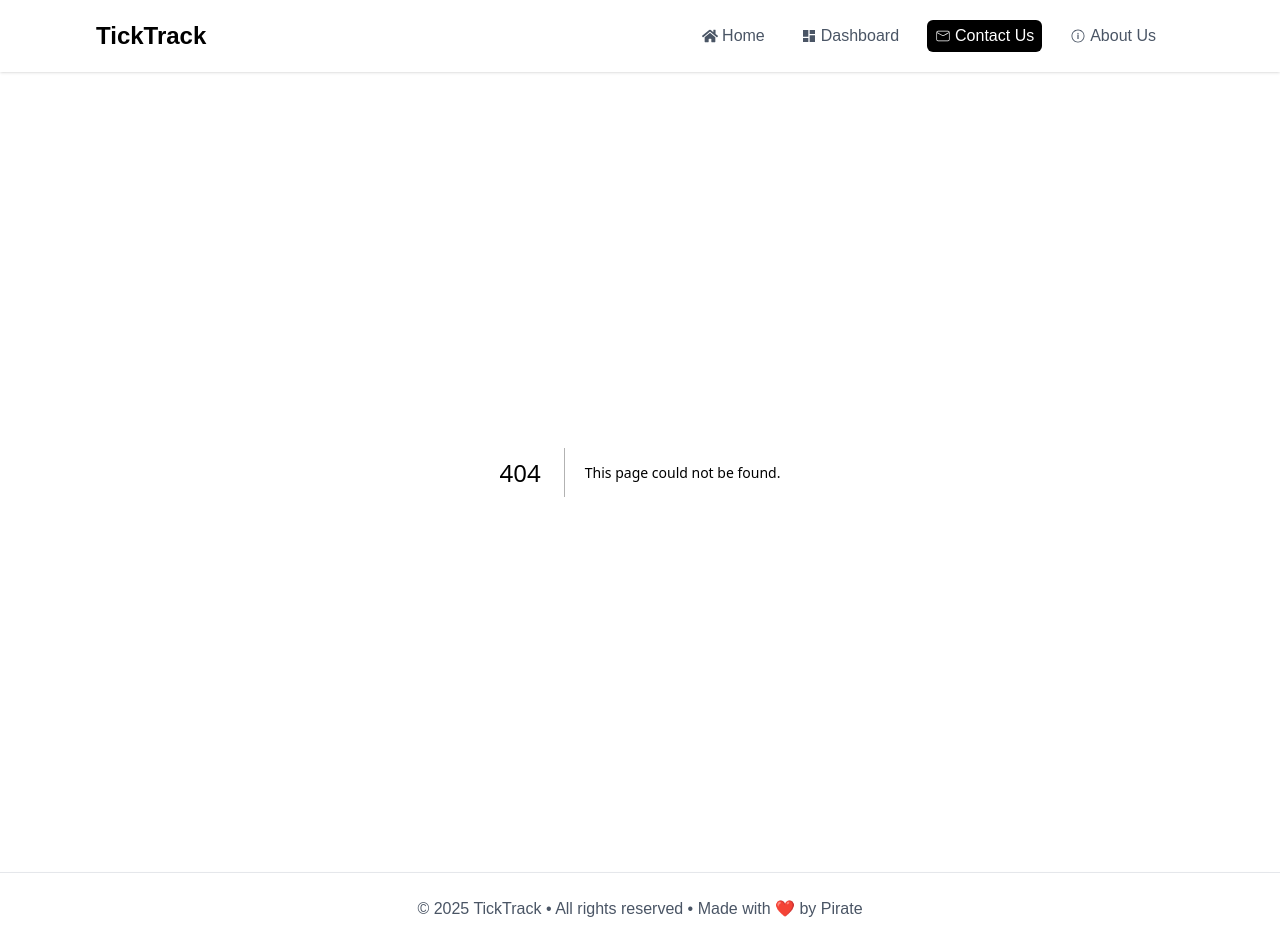
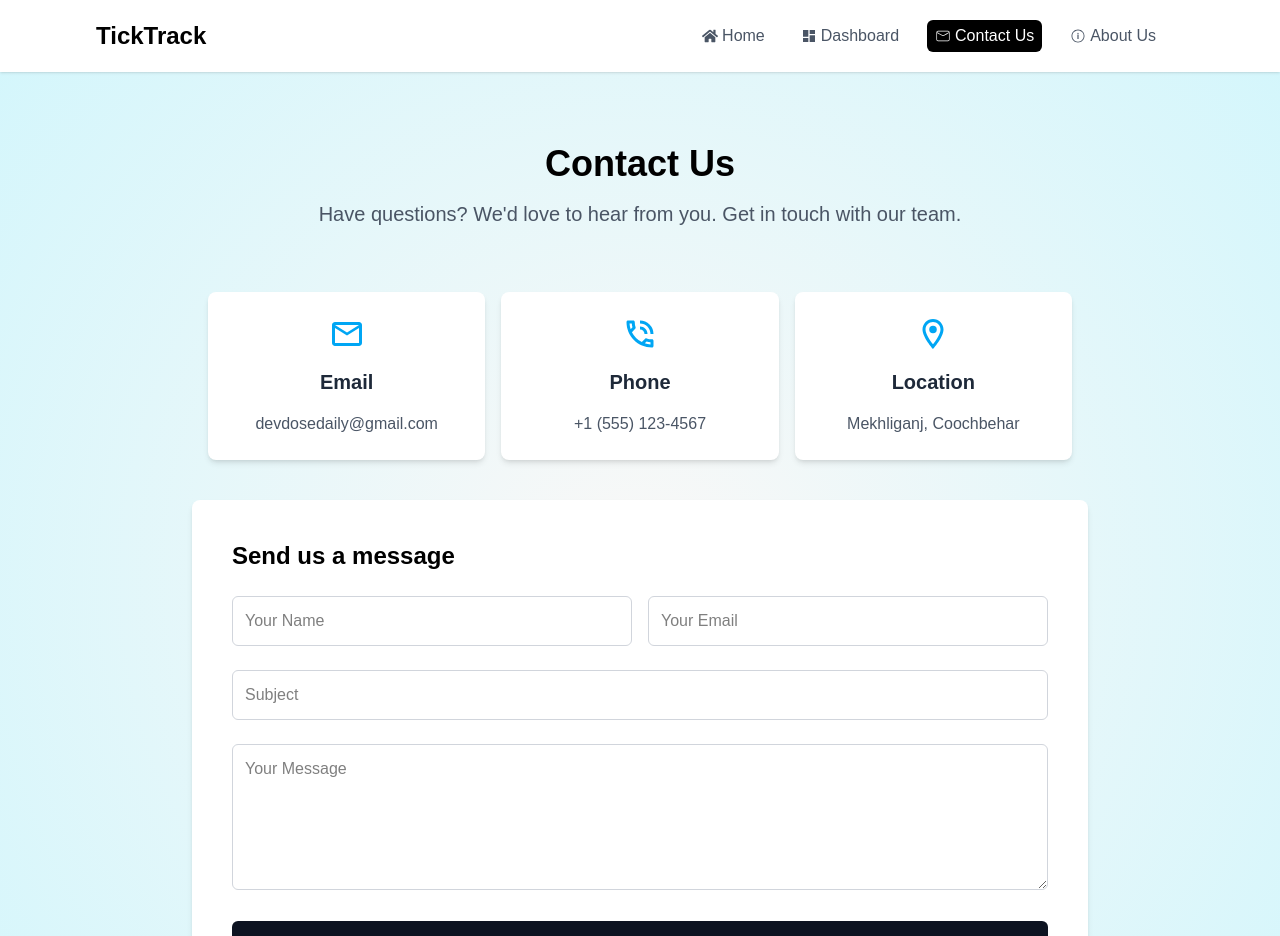
Before and after one commit to pirate08/tick-track, a Next.js app: page /contact-us in a window 1280 px wide. Before the commit this address had no page. Shown: the top 936 px of the page. Built offline with nearby package versions, Linux system fonts and the light colour scheme.

Commit message:
Contact Us page is fully ready...

```diff
--- /dev/null
+++ b/src/app/contact-us/page.js
@@ -0,0 +1,13 @@
+import ContactUs from '@/components/ContactUs';
+import React from 'react';
+
+const page = () => {
+  return (
+    <div>
+      {/* --Contact Us-- */}
+      <ContactUs />
+    </div>
+  );
+};
+
+export default page;
--- /dev/null
+++ b/src/components/ContactUs.jsx
@@ -0,0 +1,82 @@
+import Box from '@/ui/Box2';
+import React from 'react';
+import {
+  MdOutlineMail,
+  MdOutlinePhoneInTalk,
+  MdOutlineLocationOn,
+} from 'react-icons/md';
+
+const ContactUs = () => {
+  return (
+    <div className='h-full px-4 py-10 md:py-18 flex flex-col justify-center items-center'>
+      {/* --Title-- */}
+      <h1 className='text-3xl md:text-4xl font-bold mb-4'>Contact Us</h1>
+      {/* --Paragraph-- */}
+      <p className='mb-10 md:mb-16 text-gray-600 text-md md:text-xl text-center'>
+        Have questions? We'd love to hear from you. Get in touch with our team.
+      </p>
+      {/* --Box Part-- */}
+      <div className='grid grid-cols-1 md:grid-cols-2 lg:grid-cols-3 gap-4 w-full max-w-4xl px-4'>
+        {/* --Box 1-- */}
+        <Box
+          icon={<MdOutlineMail />}
+          title={'Email'}
+          value={'devdosedaily@gmail.com'}
+        />
+        {/* --Box 2-- */}
+        <Box
+          icon={<MdOutlinePhoneInTalk />}
+          title={'Phone'}
+          value={'+1 (555) 123-4567'}
+        />
+        {/* --Box 3-- */}
+        <Box
+          icon={<MdOutlineLocationOn />}
+          title={'Location'}
+          value={'Mekhliganj, Coochbehar'}
+        />
+      </div>
+      {/* --Form Section-- */}
+      <div className='w-full max-w-4xl mt-10 bg-white p-6 md:p-10 rounded-lg shadow-md'>
+        <h2 className='text-2xl font-semibold mb-6'>Send us a message</h2>
+        <form className='space-y-6'>
+          {/* Name & Email */}
+          <div className='grid grid-cols-1 md:grid-cols-2 gap-4'>
+            <input
+              type='text'
+              placeholder='Your Name'
+              className='border border-gray-300 p-3 rounded-md focus:outline-none focus:ring-2 focus:ring-blue-500'
+            />
+            <input
+              type='email'
+              placeholder='Your Email'
+              className='border border-gray-300 p-3 rounded-md focus:outline-none focus:ring-2 focus:ring-blue-500'
+            />
+          </div>
+
+          {/* Subject */}
+          <input
+            type='text'
+            placeholder='Subject'
+            className='w-full border border-gray-300 p-3 rounded-md focus:outline-none focus:ring-2 focus:ring-blue-500'
+          />
+
+          {/* Message */}
+          <textarea
+            placeholder='Your Message'
+            rows='5'
+            className='w-full border border-gray-300 p-3 rounded-md focus:outline-none focus:ring-2 focus:ring-blue-500'></textarea>
+
+          {/* Submit Button */}
+          <button
+            type='submit'
+            className='w-full bg-[#0d1321] text-white py-3 rounded-md font-semibold hover:bg-[#1c2230] transition-colors duration-300 cursor-pointer'>
+            Send Message
+          </button>
+        </form>
+      </div>
+    </div>
+  );
+};
+
+export default ContactUs;
--- /dev/null
+++ b/src/ui/Box2.jsx
@@ -0,0 +1,24 @@
+import React from 'react';
+
+const Box = ({ title, value, icon }) => {
+  return (
+    <div className='bg-white shadow-md rounded-lg p-6 flex flex-col gap-4 hover:scale-105 transition-transform duration-300 ease-in-out'>
+      {/* --Icon-- */}
+      <div className='flex items-center justify-center'>
+        <span className='text-sky-500 text-3xl md:text-4xl'>{icon}</span>
+      </div>
+      {/* --Title-- */}
+      <div>
+        <h2 className='text-xl text-center font-semibold text-gray-800'>
+          {title}
+        </h2>
+      </div>
+      {/* --Value-- */}
+      <div>
+        <p className='text-md text-gray-600 text-center'>{value}</p>
+      </div>
+    </div>
+  );
+};
+
+export default Box;
```
